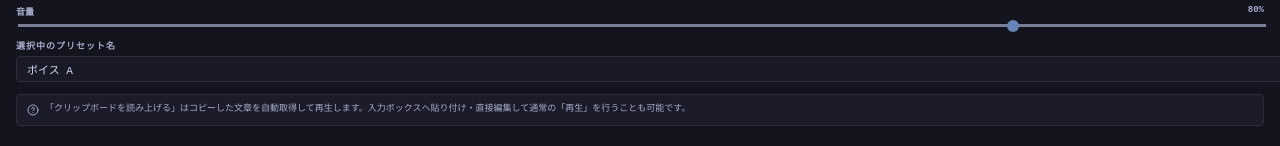
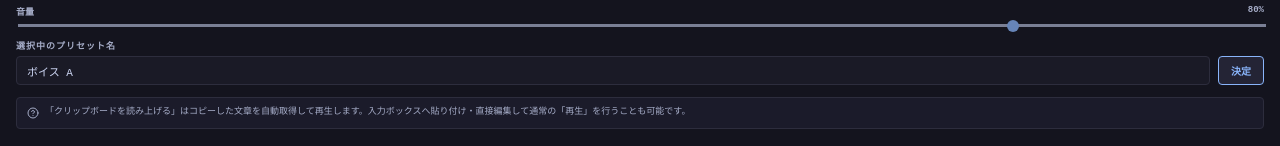
Before and after one commit to soroeru-afk/SOLID-TTS-CLIPBOARD-READER, a React (Vite) app: page / in a window 1280 px wide. Both pictures are taken after a click on the button "⚙️ 詳細設定を展開 (ボイス・話速)". Shown: the part 489-635 px from the top of the page. Built offline with nearby package versions, Linux system fonts and the light colour scheme.

Commit message:
Require clicking Apply button to rename preset, and style it to prevent horizontal overflow

```diff
--- a/src/App.tsx
+++ b/src/App.tsx
@@ -36,6 +36,12 @@ export default function App() {
   const [currentPreset, setCurrentPreset] = useState(() => localStorage.getItem("aist-tts-preset-active") || "A");
   const [presetALabel, setPresetALabel] = useState(() => localStorage.getItem("aist-tts-preset-a-label") || "ボイス A");
   const [presetBLabel, setPresetBLabel] = useState(() => localStorage.getItem("aist-tts-preset-b-label") || "ボイス B");
+  const [tempPresetLabel, setTempPresetLabel] = useState("");
+
+  // Sync temporary input label when active preset or labels change
+  useEffect(() => {
+    setTempPresetLabel(currentPreset === "A" ? presetALabel : presetBLabel);
+  }, [currentPreset, presetALabel, presetBLabel]);
 
   // Temporary local state for sliders that syncs with current preset
   const [speed, setSpeed] = useState(() => {
@@ -193,6 +199,14 @@ export default function App() {
         idx = voices.findIndex(v => /ichiro/i.test(v.name));
       }
       if (idx >= 0) setSelectedVoiceIdx(idx);
+    }
+  };
+
+  const handleSavePresetName = () => {
+    if (currentPreset === "A") {
+      setPresetALabel(tempPresetLabel);
+    } else {
+      setPresetBLabel(tempPresetLabel);
     }
   };
 
@@ -522,20 +536,29 @@ export default function App() {
                   {/* Preset Label Rename */}
                   <div className="setting-row">
                     <label className="field-label">選択中のプリセット名</label>
-                    <input
-                      type="text"
-                      className="select-field"
-                      style={{ padding: "6px 10px" }}
-                      value={currentPreset === "A" ? presetALabel : presetBLabel}
-                      onChange={(e) => {
-                        if (currentPreset === "A") {
-                          setPresetALabel(e.target.value);
-                        } else {
-                          setPresetBLabel(e.target.value);
-                        }
-                      }}
-                      placeholder="プリセットの新しい名前..."
-                    />
+                    <div style={{ display: "flex", gap: "8px", width: "100%" }}>
+                      <input
+                        type="text"
+                        className="select-field"
+                        style={{ flex: 1, padding: "6px 10px", boxSizing: "border-box" }}
+                        value={tempPresetLabel}
+                        onChange={(e) => setTempPresetLabel(e.target.value)}
+                        placeholder="新しいプリセット名..."
+                      />
+                      <button
+                        onClick={handleSavePresetName}
+                        className="btn-action"
+                        style={{
+                          flexShrink: 0,
+                          padding: "6px 12px",
+                          borderStyle: "solid",
+                          borderColor: "var(--bg-btn-primary)",
+                          color: "var(--bg-btn-primary)"
+                        }}
+                      >
+                        決定
+                      </button>
+                    </div>
                   </div>
                 </div>
 
```
